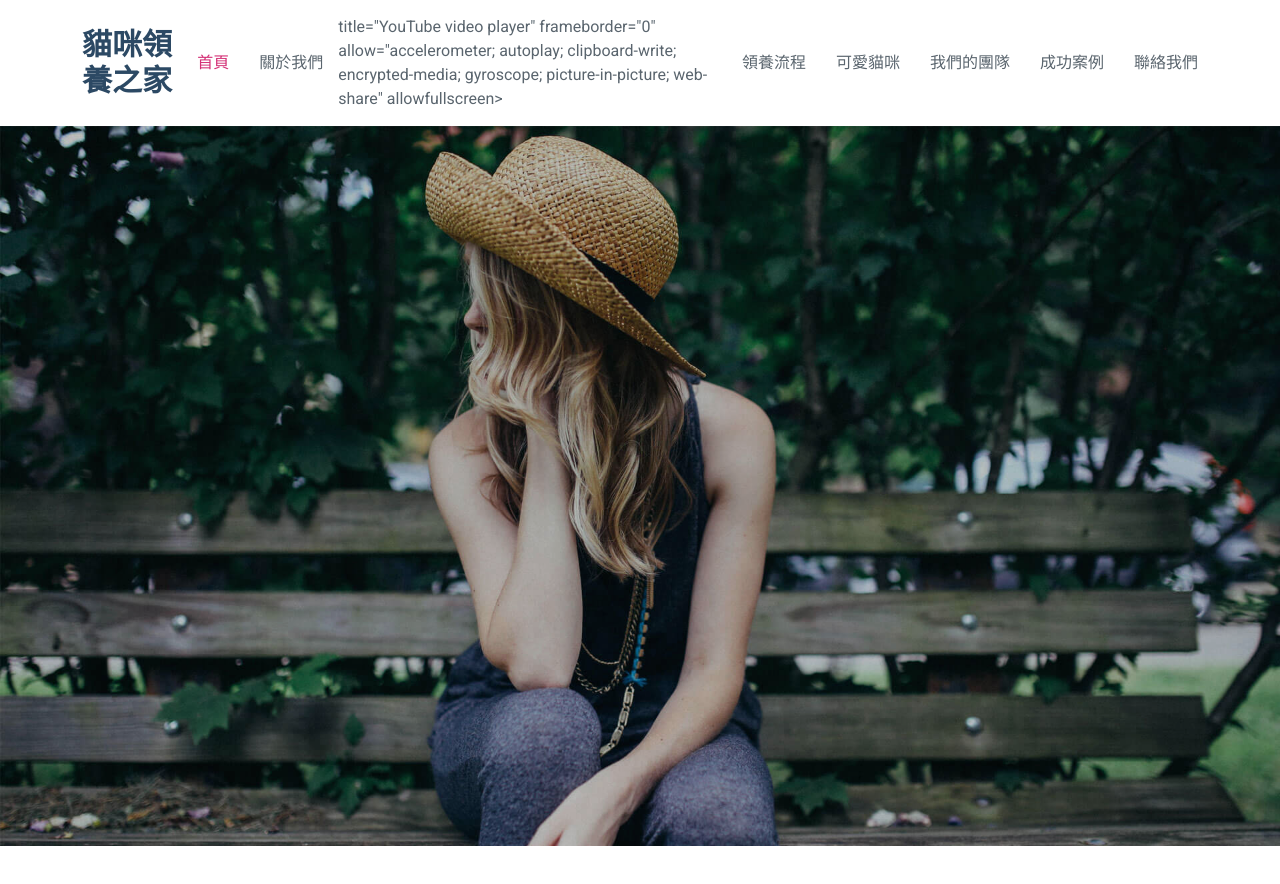
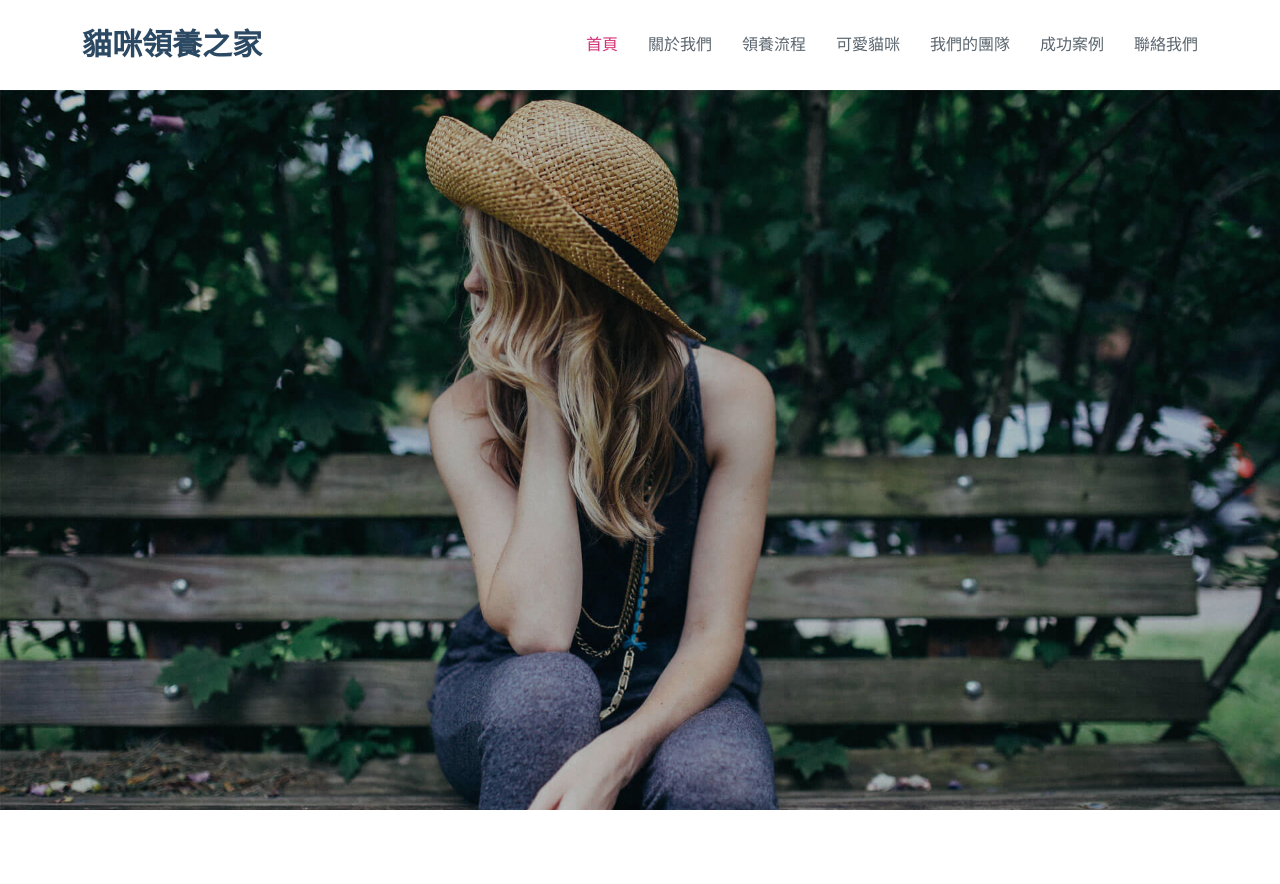
Before and after one commit to cat1121113/002, a plain HTML site: page index.html in a window 1280 px wide. Shown: the top 884 px of the page. Drawn offline with Linux system fonts and the light colour scheme; files whose address does not match are found by name.

Commit message:
Update index.html

```diff
--- a/index.html
+++ b/index.html
@@ -41,9 +41,7 @@
         <ul>
           <li><a href="#hero" class="active">首頁</a></li>
           <li><a href="#about">關於我們</a></li>
-            title="YouTube video player" frameborder="0"
-            allow="accelerometer; autoplay; clipboard-write; encrypted-media; gyroscope;
-                picture-in-picture; web-share" allowfullscreen>
+
           </iframe>
           <li><a href="#services">領養流程</a></li>
           <li><a href="#portfolio">可愛貓咪</a></li>
```
